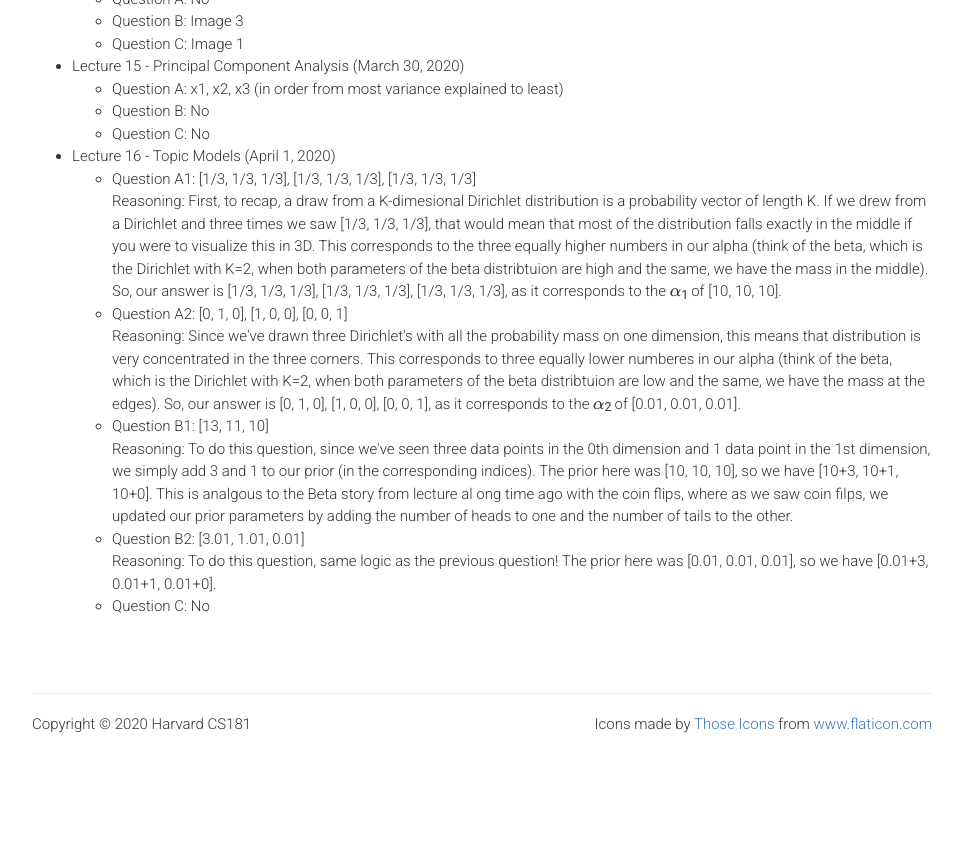
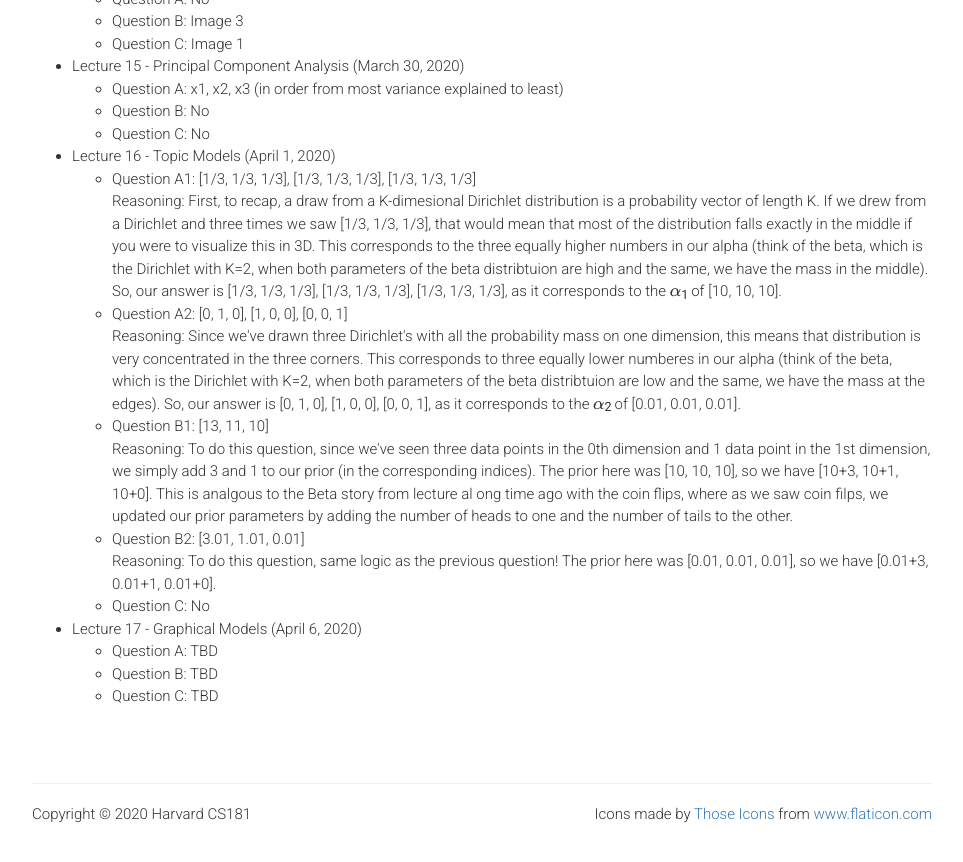
Before and after one commit to harvard-ml-courses/cs181-web-2020, a Jekyll site: the page built from ccsolutions.html, in a window 1280 px wide and 900 px high, scrolled down 1233 px. Shown: the top 862 px of the window, without its empty margins (158-1121 px from the left). Built offline with Jekyll 4.4.1, drawn with Linux system fonts in a browser that asks for light colours; formulas are drawn with MathJax 3; before the commit the page ends 2043 px from its top, so only the background shows below that.

Commit message:
push full recap17

```diff
--- a/_data/all.yaml
+++ b/_data/all.yaml
@@ -322,7 +322,7 @@ lectures:
     hw:
     type: 'sec'
   - topic:  #Apr 8
-    subtopic: Graphical Models
+    subtopic: <a href="/cs181-web/recap17">Graphical Models</a>
     section:
     readings: 8
     hw:
--- a/_includes/header.html
+++ b/_includes/header.html
@@ -41,6 +41,7 @@
             <li><a class="dropdown-item" href="{{ site.baseurl }}/recap14">Lecture 14 (Mixture Models)</a></li><br>
             <li><a class="dropdown-item" href="{{ site.baseurl }}/recap15">Lecture 15 (Nonprobabilistic Embeddings)</a></li><br>
             <li><a class="dropdown-item" href="{{ site.baseurl }}/recap16">Lecture 16 (Topic Models)</a></li><br>
+            <li><a class="dropdown-item" href="{{ site.baseurl }}/recap16">Lecture 17 (Graphical Models)</a></li><br>
           </ul>
         </li>
         <li><a href="{{ site.baseurl }}/sections">Sections</a></li>
--- a/ccsolutions.html
+++ b/ccsolutions.html
@@ -131,5 +131,13 @@ weight: 0
             <li>Question C: No</li>
           </ul>
         </li>
+        <li>
+          Lecture 17 - Graphical Models (April 6, 2020)
+          <ul>
+            <li>Question A: TBD</li>
+            <li>Question B: TBD</li>
+            <li>Question C: TBD</li>
+          </ul>
+        </li>
     </div>
 </section>
```
